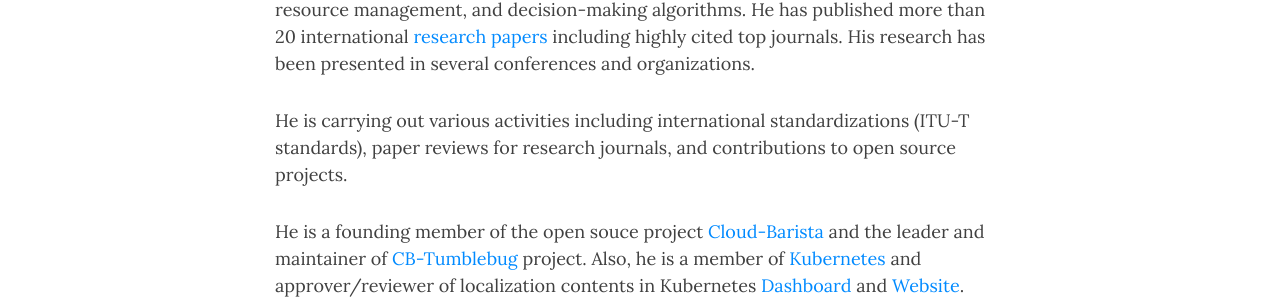
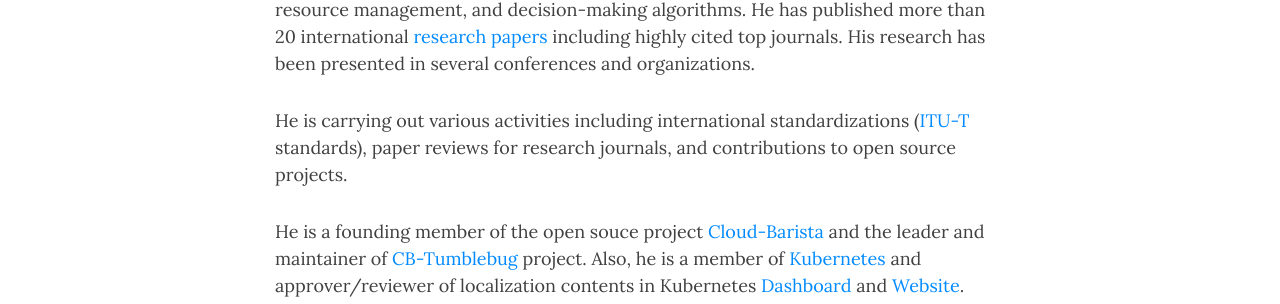
Before and after one commit to seokho-son/seokho-son.github.io, a Jekyll site: the page built from index.md, in a window 1280 px wide and 900 px high, scrolled down 803 px. Shown: the part 151-455 px from the top of the window. Built offline with Jekyll 4.4.1, drawn with Linux system fonts in a browser that asks for light colours; nearby versions of some CDN libraries; part of the change alters nothing that is shown.

```diff
--- a/index.md
+++ b/index.md
@@ -13,7 +13,7 @@ cover-img: /assets/img/itu-seokho-m4.jpg
 
 He has a broad technical background in cloud computing, multi-agent systems, resource management, and decision-making algorithms. He has published more than 20 international [research papers](https://scholar.google.com/citations?user=seokhoson) including highly cited top journals. His research has been presented in several conferences and organizations.
 
-He is carrying out various activities including international standardizations (ITU-T standards), paper reviews for research journals, and contributions to open source projects.
+He is carrying out various activities including international standardizations ([ITU-T](https://www.itu.int/en/ITU-T/about/Pages/default.aspx) standards), paper reviews for research journals, and contributions to open source projects.
 
 He is a founding member of the open souce project [Cloud-Barista](https://github.com/cloud-barista) and the leader and maintainer of [CB-Tumblebug](https://github.com/cloud-barista/cb-tumblebug) project.
 Also, he is a member of [Kubernetes](https://kubernetes.io/) and approver/reviewer of localization contents in Kubernetes [Dashboard](https://github.com/kubernetes/dashboard) and [Website](https://github.com/kubernetes/website).
```
